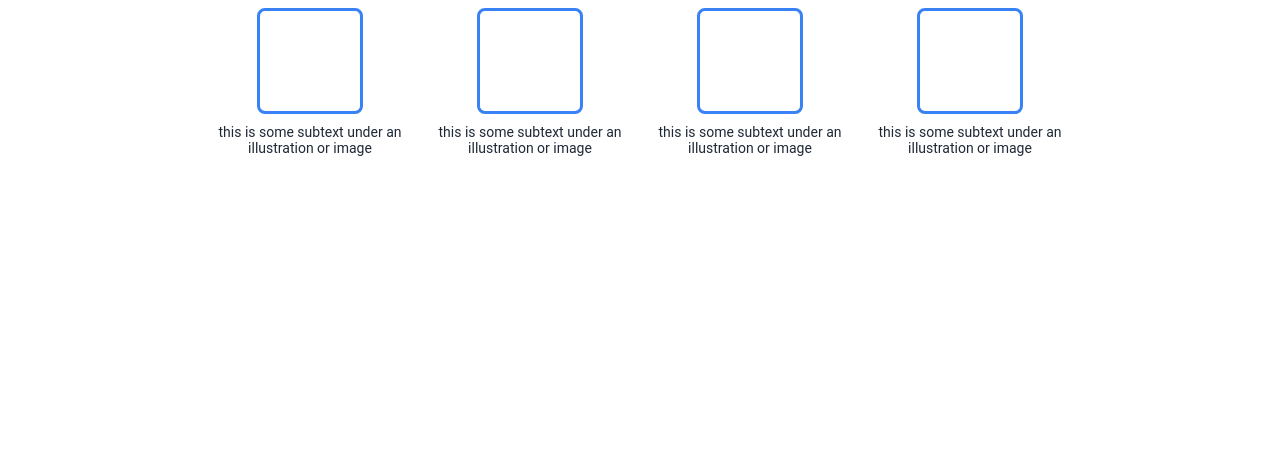
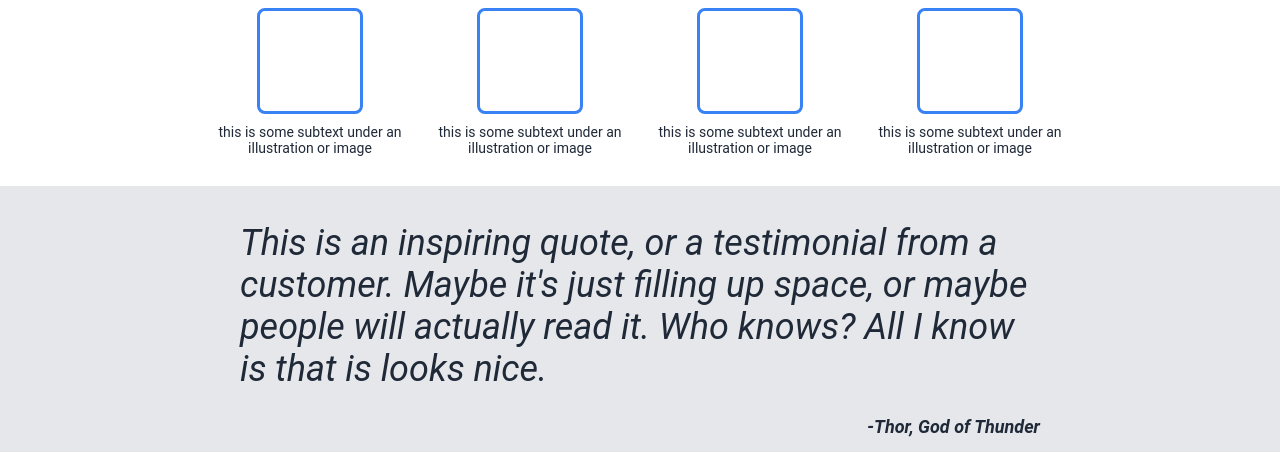
Before and after one commit to AlexS1302/odin-landing-page, a plain HTML site: page index.html in a window 1280 px wide. Shown: the part 334-800 px from the top of the page. Drawn offline with Linux system fonts and the light colour scheme.

Commit message:
Finish third section of the page

```diff
--- a/index.html
+++ b/index.html
@@ -7,7 +7,7 @@
     <title>Landing Page</title>
 </head>
 <body>
-    <!--Headers at the top of the page-->
+    <!--First section of the page-->
         <div class="first">
             <div class="top">
                 <div class="header">Header Logo</div>
@@ -27,6 +27,7 @@
             </div>
         </div>
 
+    <!--Second section of the page-->
         <div class="second">
             <div class="random-header">Some random information.</div>
             <div class="pic-container">
@@ -49,6 +50,16 @@
             </div>
         </div>
 
+        <!--Third section of the page-->
+        <div class="third">
+            <div class="quote">
+                <p>This is an inspiring quote, or a testimonial from a customer. Maybe it's just filling up space, or maybe people will actually read it. Who knows? All I know is that is looks nice.</p>
+                <div class="quoter">-Thor, God of Thunder</div>
+            </div>
+        </div>
+
+
+
 
 </body>
 </html>
--- a/styles.css
+++ b/styles.css
@@ -133,3 +133,34 @@ body {
     font-size: 14px;
     color: #1F2937;
 }
+
+/* Third section of the page */
+
+.third {
+    display: flex;
+    flex-direction: column;
+    justify-content: center;
+    align-items: center;
+    background-color: #E5E7EB;
+    padding-bottom: 10px;
+}
+
+.quote {
+    display: flex;
+    flex-direction: column;
+    width: 800px;
+}
+
+.quote {
+    font-style: italic;
+    font-size: 36px;
+    color: #1F2937;
+}
+
+.quoter {
+    margin-left: auto;
+    font-weight: bold;
+    font-size: 18px;
+    margin-top: -10px;
+    padding-bottom: 5px;
+}
```
